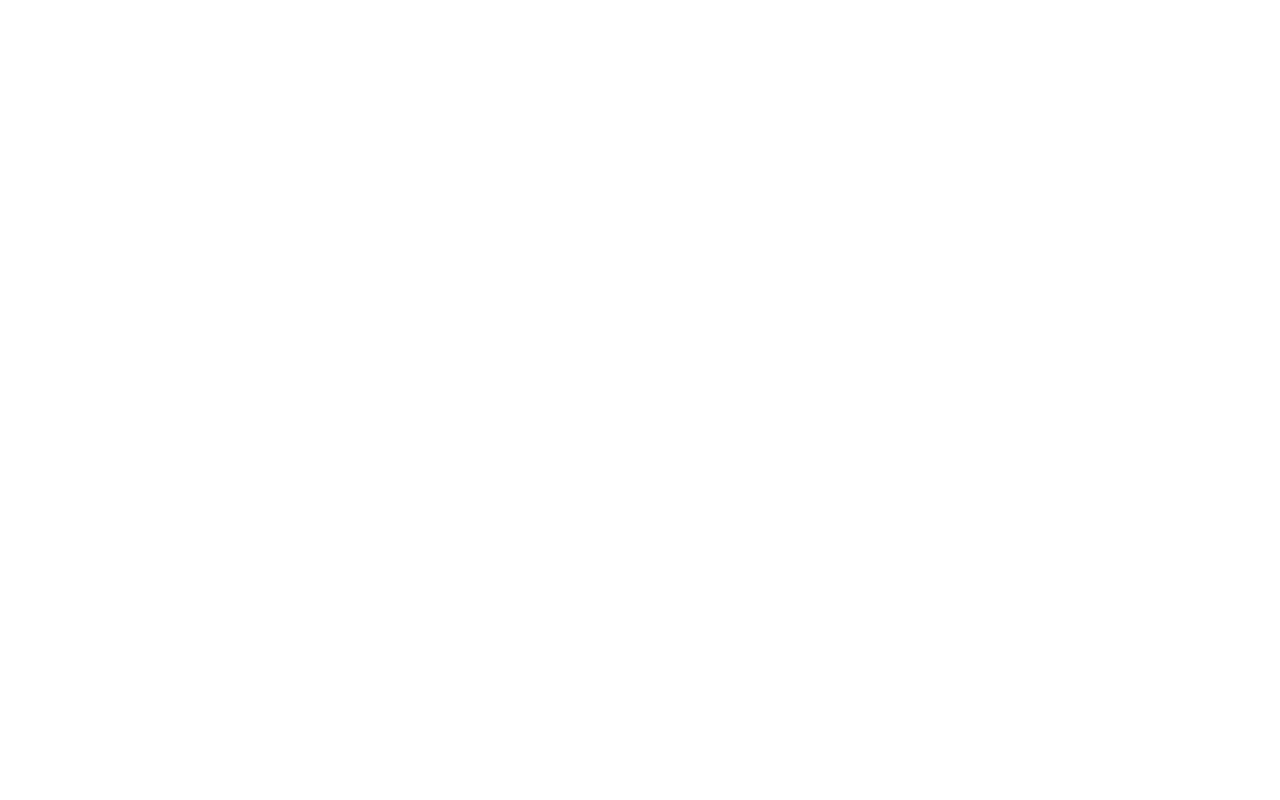
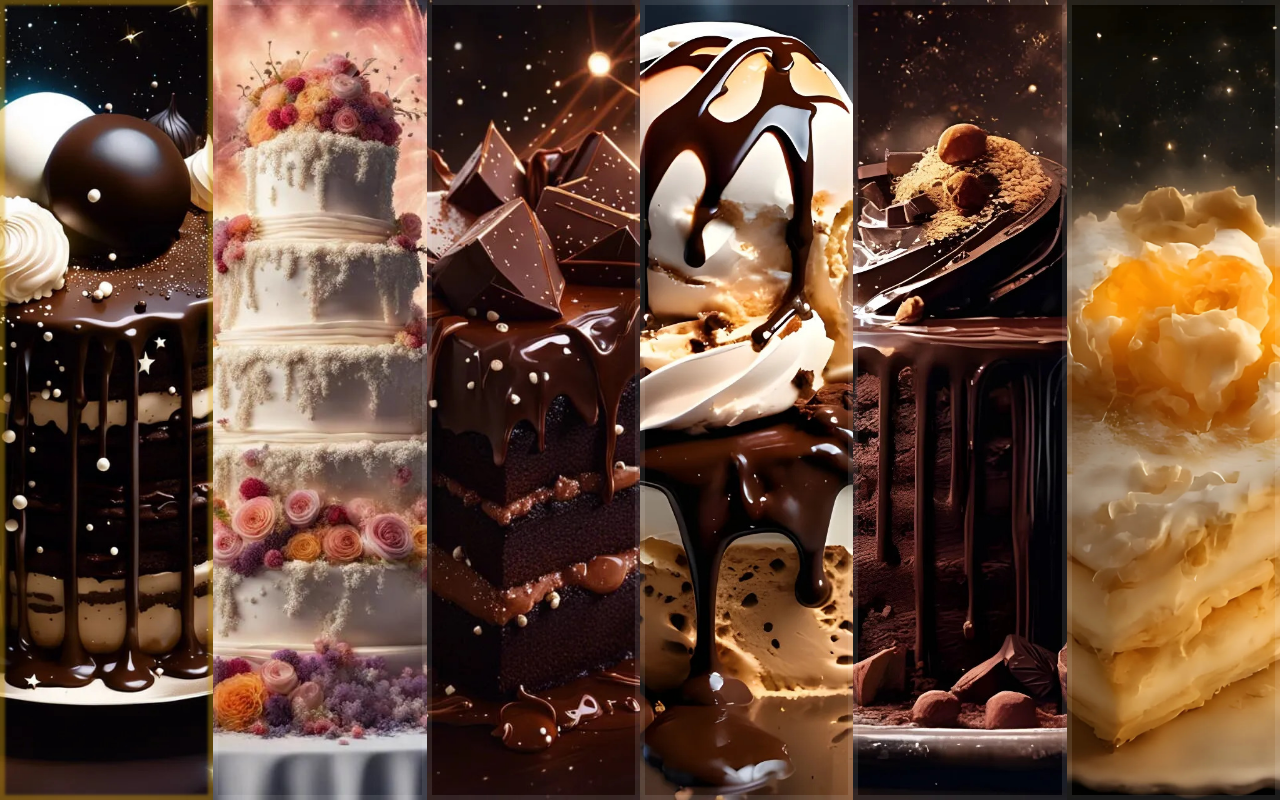
Before and after one commit to NathanBailie/Sweet-collection, a plain HTML site: page index.html in a window 1280 px wide. Drawn offline with Linux system fonts and the light colour scheme.

Commit message:
created the layout and wrote the styles

```diff
--- a/index.html
+++ b/index.html
@@ -10,6 +10,15 @@
 
 <body>
 
+    <div class="images">
+        <div class="image first"></div>
+        <div class="image second"></div>
+        <div class="image third"></div>
+        <div class="image fourth"></div>
+        <div class="image fifth"></div>
+        <div class="image sixth"></div>
+    </div>
+
     <script src="./scripts/scripts.js"></script>
 </body>
 
--- a/style/style.css
+++ b/style/style.css
@@ -0,0 +1,50 @@
+* {
+    margin: 0;
+    padding: 0;
+    box-sizing: border-box;
+    user-select: none;
+    background: #383838;
+}
+
+.images {
+    display: flex;
+    justify-content: center;
+    align-items: center;
+    height: 100vh;
+}
+
+.image {
+    height: 100%;
+    width: 100%;
+    display: flex;
+    justify-content: center;
+    align-items: center;
+    background-size: cover;
+    background-position: center;
+    box-shadow: inset 0 0 0 5px rgba(255,255,255,0.1);
+    flex: 1;
+    cursor: pointer;
+}
+
+.image:hover {
+    box-shadow: inset 0 0 3px 5px rgb(217 164 15 / 40%);
+}
+
+.first {
+    background-image: url('../assets/images/sweet1.jpg');
+}
+.second {
+    background-image: url('../assets/images/sweet2.jpg');
+}
+.third {
+    background-image: url('../assets/images/sweet3.jpg');
+}
+.fourth {
+    background-image: url('../assets/images/sweet4.jpg');
+}
+.fifth {
+    background-image: url('../assets/images/sweet5.jpg');
+}
+.sixth {
+    background-image: url('../assets/images/sweet6.jpg');
+}
```
Also changed, not shown: assets/images/sweet1.jpg (added), assets/images/sweet2.jpg (added), assets/images/sweet3.jpg (added), assets/images/sweet4.jpg (added), assets/images/sweet5.jpg (added), assets/images/sweet6.jpg (added).
